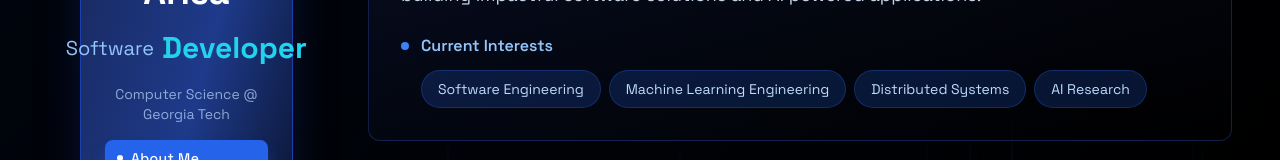
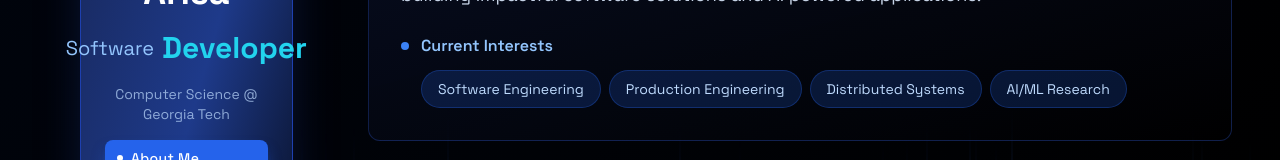
Before and after one commit to Shreyas765/Personal-Website, a React (Vite) app: page / in a window 1280 px wide. Shown: the part 267-427 px from the top of the page. Built offline with nearby package versions, Linux system fonts and the light colour scheme.

Commit message:
updated interests

```diff
--- a/src/data/sections.js
+++ b/src/data/sections.js
@@ -7,7 +7,7 @@ export const sections = [
     cta: "Learn more",
     content: {
       bio: "Hey, I'm Shreyas! I'm a Computer Science student at Georgia Tech passionate about building impactful software solutions and AI powered applications.",
-      interests: ["Software Engineering", "Machine Learning Engineering", "Distributed Systems", "AI Research"],
+      interests: ["Software Engineering", "Production Engineering", "Distributed Systems", "AI/ML Research"],
       currentFocus: "Currently working on protein structure analysis using deep learning at ARTISAN Research Lab"
     }
   },
```
